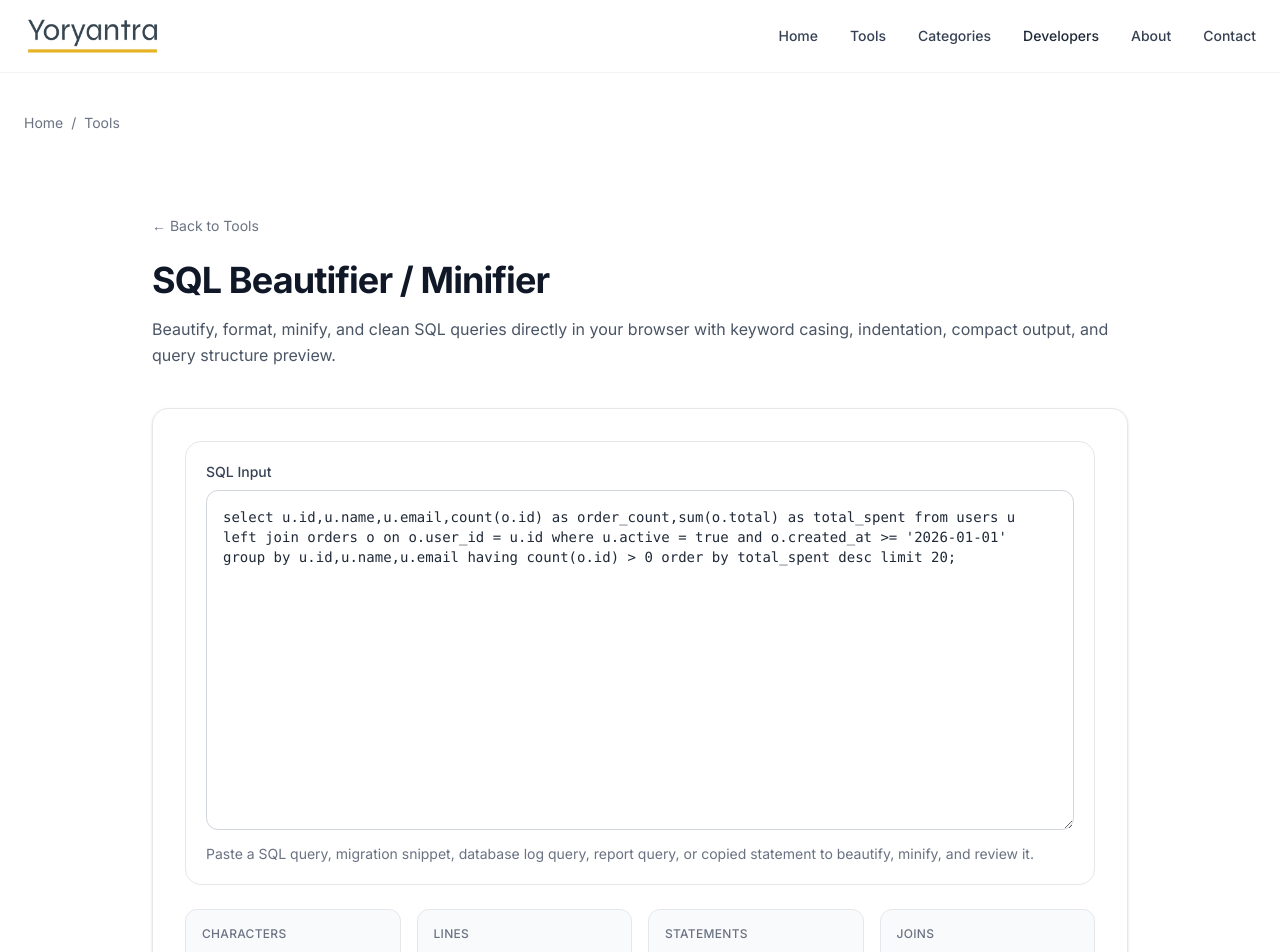
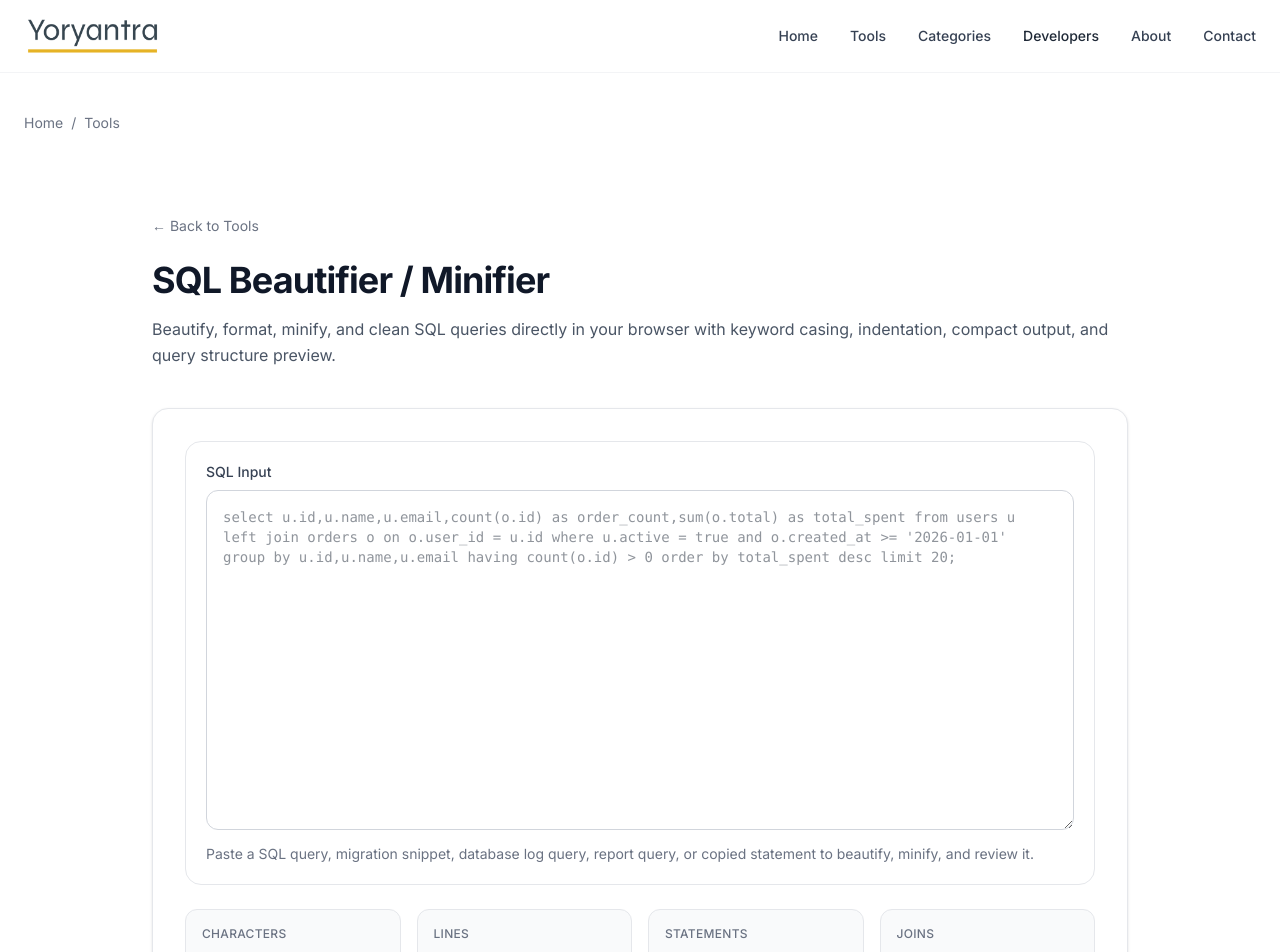
Before and after one commit to vaarunsonawwane-ops/yoryantra-new, a Next.js app: page /tools/sql-beautifier-minifier in a window 1280 px wide. Shown: the top 952 px of the page. Built offline with nearby package versions, Linux system fonts and the light colour scheme.

Commit message:
Update ToolClient.tsx

```diff
--- a/app/tools/sql-beautifier-minifier/ToolClient.tsx
+++ b/app/tools/sql-beautifier-minifier/ToolClient.tsx
@@ -122,7 +122,7 @@ const sqlFunctions = [
 ];
 
 export default function ToolClient() {
-  const [input, setInput] = useState(sampleSql);
+  const [input, setInput] = useState("");
   const [output, setOutput] = useState("");
   const [error, setError] = useState("");
   const [action, setAction] = useState<SQLAction>("beautify");
```
